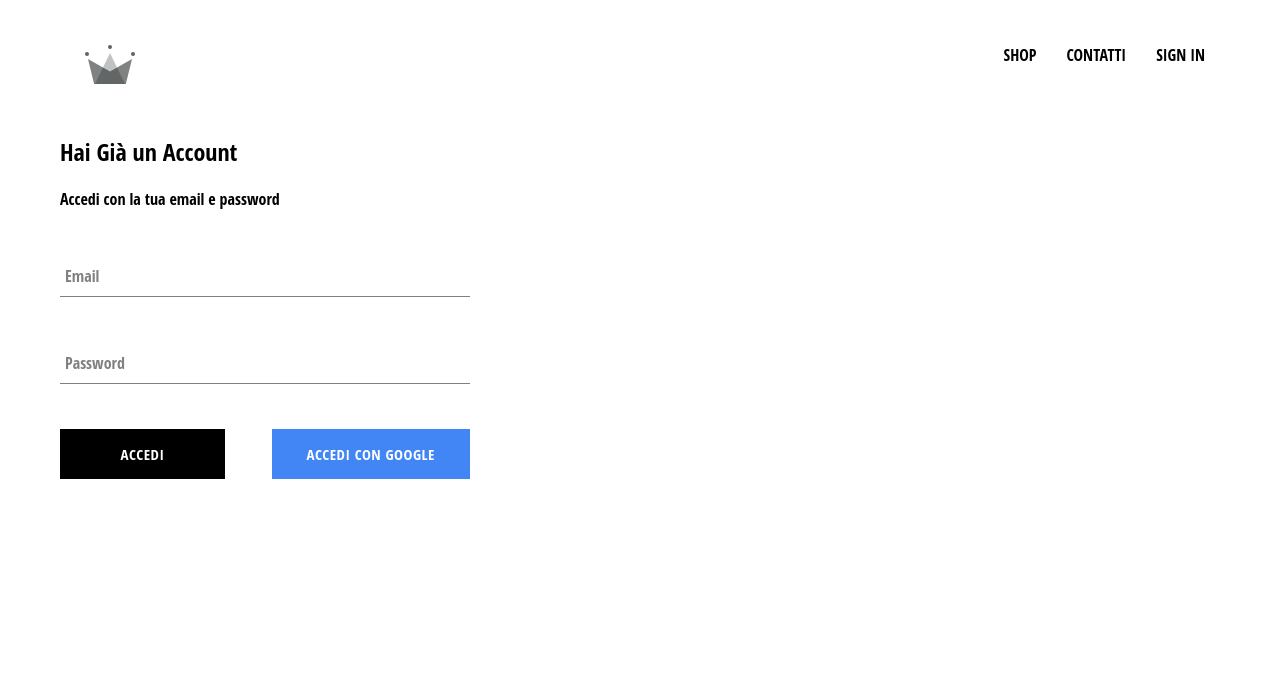
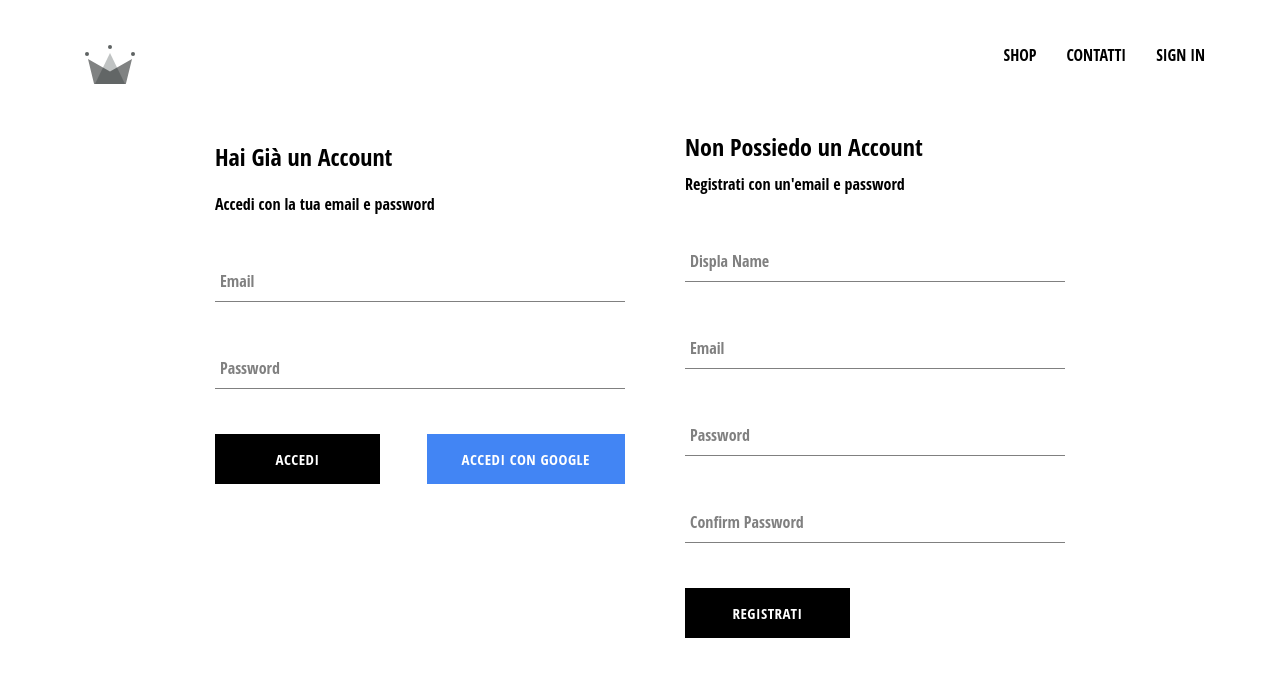
Before and after one commit to ishrid/crwn-clothing, a React (Create React App) app: page /signin in a window 1280 px wide. Shown: the top 676 px of the page. Built offline with nearby package versions, Linux system fonts and the light colour scheme; no server answers.

Commit message:
aggiunta la possibilità di accedere tramitee email

```diff
--- a/src/App.js
+++ b/src/App.js
@@ -7,7 +7,7 @@
 import Header from "./components/header/header.comp";
 import SignInAndSignUpPage from "./pages/sign-in-and-sign-up/sign-in-and-sign-up.comp";
 
-import { auth } from "./firebase/firebase.utils";
+import { auth, createUserProfileDocument } from "./firebase/firebase.utils";
 
 class App extends React.Component {
   constructor() {
@@ -21,9 +21,24 @@
   unsubscibeFromAuth = null;
 
   componentDidMount() {
-    this.unsubscibeFromAuth = auth.onAuthStateChanged((user) => {
-      this.setState({ currentUser: user });
-      console.log(user);
+    this.unsubscibeFromAuth = auth.onAuthStateChanged(async userAuth => {
+
+      if(userAuth){
+        const userRef = await createUserProfileDocument(userAuth);
+
+        userRef.onSnapshot(snapShot =>{
+          this.setState({
+            currentUser:{
+              id: snapShot.id,
+              ...snapShot.data()
+            }
+          } );
+        });
+
+      }
+
+      this.setState({currentUser: userAuth});
+
     });
   }
 
--- /dev/null
+++ b/src/components/sign-up/sign-up.comp.jsx
@@ -0,0 +1,98 @@
+import React from "react";
+import "./sign-up.styles.scss";
+
+import FormInput from "../form-input/form-input.comp";
+
+import CustomButton from "../custom-button/custom-button.comp";
+
+import { auth, createUserProfileDocument } from "../../firebase/firebase.utils";
+
+class SignUp extends React.Component {
+  constructor() {
+    super();
+
+    this.state = {
+      displayName: "",
+      email: "",
+      password: "",
+      confirmPassword: "",
+    };
+  }
+
+  handleSubmit = async (event) => {
+    event.preventDefault();
+
+    const { displayName, email, password, confirmPassword } = this.state;
+    if (password !== confirmPassword) {
+      alert("Le Password non Corrispondono!");
+      return;
+    }
+    try {
+      const { user } = await auth.createUserWithEmailAndPassword(
+        email,
+        password
+      );
+
+      await createUserProfileDocument(user, { displayName });
+      this.setState({
+        displayName: "",
+        email: "",
+        password: "",
+        confirmPassword: "",
+      });
+    } catch (error) {
+      console.error(error);
+    }
+  };
+  handleChange = (event) => {
+    const { name, value } = event.target;
+    this.setState({ [name]: value });
+  };
+  render() {
+    const { displayName, email, password, confirmPassword } = this.state;
+    return (
+      <div className="sign-up">
+        <h2 className="title">Non Possiedo un Account</h2>
+        <span>Registrati con un'email e password</span>
+        <form action="" className="sign-up-form" onSubmit={this.handleSubmit}>
+          <FormInput
+            type="text"
+            name="displayName"
+            value={displayName}
+            onChange={this.handleChange}
+            label="Displa Name"
+            required
+          />
+          <FormInput
+            type="email"
+            name="email"
+            value={email}
+            onChange={this.handleChange}
+            label="Email"
+            required
+          />
+          <FormInput
+            type="password"
+            name="password"
+            value={password}
+            onChange={this.handleChange}
+            label="Password"
+            required
+          />
+          <FormInput
+            type="password"
+            name="confirmPassword"
+            value={confirmPassword}
+            onChange={this.handleChange}
+            label="Confirm Password"
+            required
+          />
+
+          <CustomButton type="submit"> REGISTRATI </CustomButton>
+        </form>
+      </div>
+    );
+  }
+}
+
+export default SignUp;
--- /dev/null
+++ b/src/components/sign-up/sign-up.styles.scss
@@ -0,0 +1,9 @@
+.sign-up {
+    display: flex;
+    flex-direction: column;
+    width: 380px;
+
+    .title {
+      margin: 10px 0;
+    }
+  }
--- a/src/firebase/firebase.utils.js
+++ b/src/firebase/firebase.utils.js
@@ -1,35 +1,48 @@
-import firebase from 'firebase/compat/app';
-import 'firebase/compat/firestore';
-import 'firebase/compat/auth';
+import firebase from "firebase/compat/app";
+import "firebase/compat/firestore";
+import "firebase/compat/auth";
 
-
-
-
-const config =
-
-
-
-
-{
+const config = {
   apiKey: "AIzaSyCkxtUOeuWGDdrsvQtBI_xsFBA0p7uqmb0",
   authDomain: "crwn-db-f7a44.firebaseapp.com",
   projectId: "crwn-db-f7a44",
   storageBucket: "crwn-db-f7a44.appspot.com",
   messagingSenderId: "422195799819",
   appId: "1:422195799819:web:a0482ef3635767bd7d240e",
-    measurementId: "G-EBSFTT0NSF"
+  measurementId: "G-EBSFTT0NSF",
+};
+
+export const createUserProfileDocument = async (userAuth, additionalData) => {
+  if (!userAuth) return;
+
+  const userRef = firestore.doc(`users/${userAuth.uid}`);
+  const snapShot = await userRef.get();
+
+  if (!snapShot.exists) {
+    const { displayName, email } = userAuth;
+    const createAt = new Date();
+
+    try {
+      await userRef.set({
+        displayName,
+        email,
+        createAt,
+        ...additionalData,
+      });
+    } catch (error) {
+      console.log("error creatin user", error.message);
     }
-
-
+  }
+  return userRef;
+};
 firebase.initializeApp(config);
-
 
 export const auth = firebase.auth();
 export const firestore = firebase.firestore();
 
 const provider = new firebase.auth.GoogleAuthProvider();
 
-  provider.setCustomParameters({prompt: 'select_account'});
+provider.setCustomParameters({ prompt: "select_account" });
 
 export const signInWithGoogle = () => auth.signInWithPopup(provider);
 
--- a/src/pages/sign-in-and-sign-up/sign-in-and-sign-up.comp.jsx
+++ b/src/pages/sign-in-and-sign-up/sign-in-and-sign-up.comp.jsx
@@ -3,11 +3,18 @@
 import './sign-in-and-sign-up.styles.scss';
 
 import SignIn from '../../components/sign-in/sign-in.comp';
+import SignUp from '../../components/sign-up/sign-up.comp';
+
 
 
 
 const SignInAndSignUpPage = () => (
-    <div className="sign-in-and-sign-up"><SignIn/></div>
+    <div className="sign-in-and-sign-up">
+        <SignIn/>
+        <SignUp/>
+        </div>
+
+
 );
 
 export default SignInAndSignUpPage;
--- a/src/pages/sign-in-and-sign-up/sign-in-and-sign-up.styles.scss
+++ b/src/pages/sign-in-and-sign-up/sign-in-and-sign-up.styles.scss
@@ -0,0 +1,6 @@
+.sign-in-and-sign-up {
+    width: 850px;
+    display: flex;
+    justify-content: space-between;
+    margin: 30px auto;
+  }
```
Lines whose indentation alone changed are shown as unchanged.
